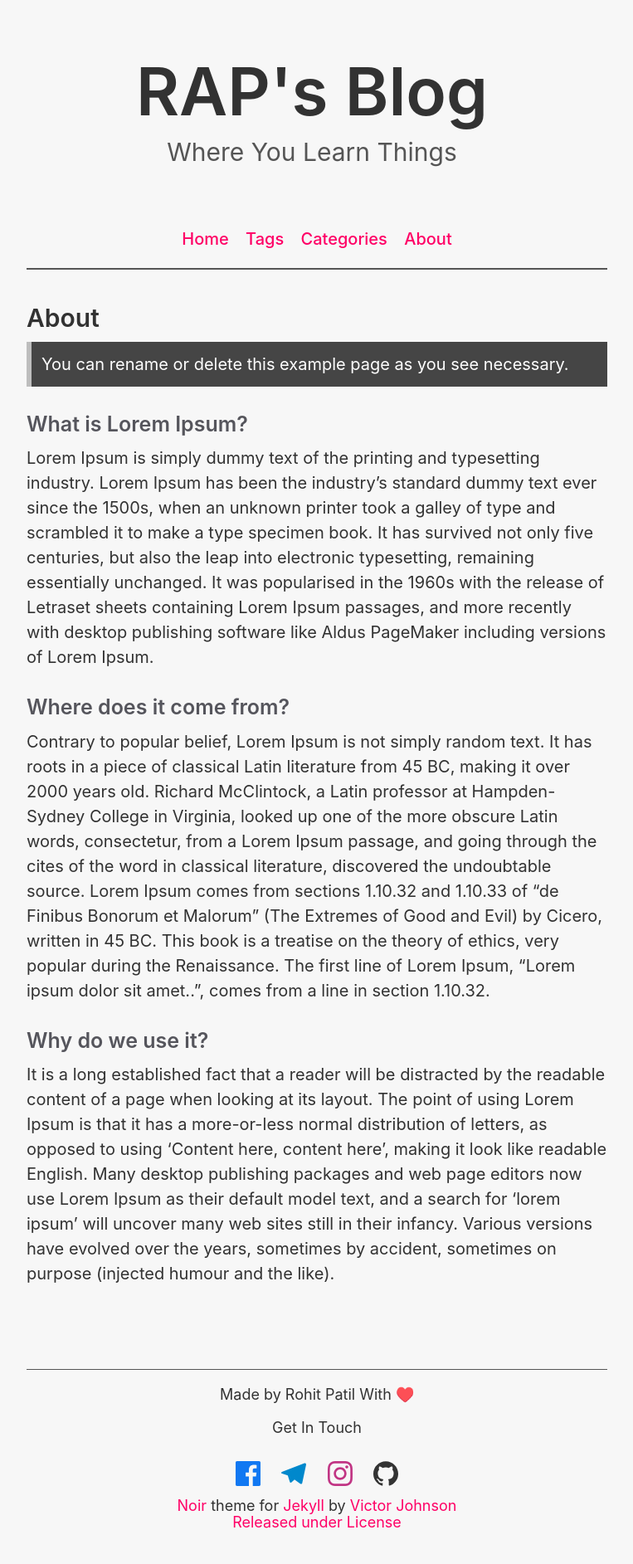
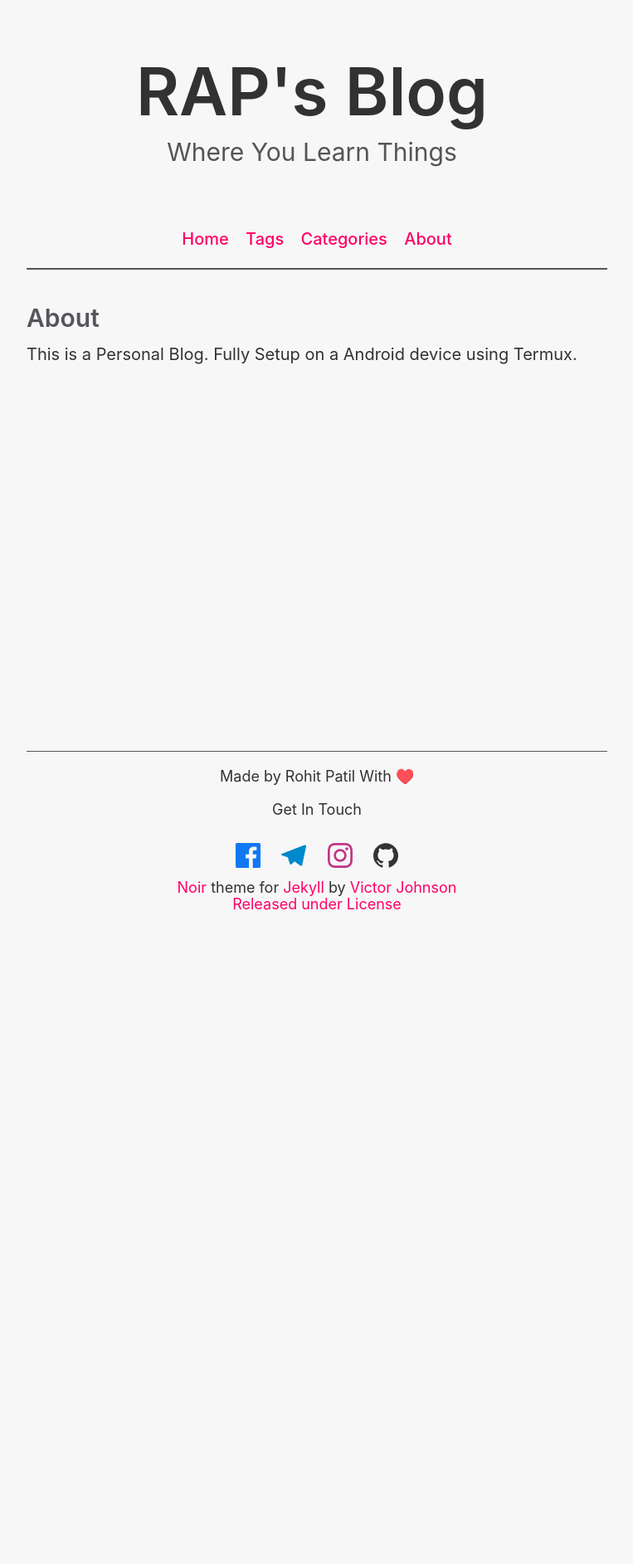
Before and after one commit to raprocks/raprocks.github.io, a Jekyll site: the page built from about.md, in a window 1280 px wide. Shown: the whole page at 83% size, without its empty margins (258-1021 px from the left). Built offline with Jekyll 4.4.1, drawn with Linux system fonts in a browser that asks for light colours; after the commit the page ends 1140 px from its top, so only the background shows below that.

Commit message:
initial commit for about page

```diff
--- a/about.md
+++ b/about.md
@@ -1,18 +1,7 @@
 ---
-layout: page
-title: About
+layout: default
+title: About & Credits
 ---
 
-<p class="message">
-  You can rename or delete this example page as you see necessary.
-</p>
-
-### What is Lorem Ipsum?
-
-Lorem Ipsum is simply dummy text of the printing and typesetting industry. Lorem Ipsum has been the industry's standard dummy text ever since the 1500s, when an unknown printer took a galley of type and scrambled it to make a type specimen book. It has survived not only five centuries, but also the leap into electronic typesetting, remaining essentially unchanged. It was popularised in the 1960s with the release of Letraset sheets containing Lorem Ipsum passages, and more recently with desktop publishing software like Aldus PageMaker including versions of Lorem Ipsum.
-
-### Where does it come from?
-Contrary to popular belief, Lorem Ipsum is not simply random text. It has roots in a piece of classical Latin literature from 45 BC, making it over 2000 years old. Richard McClintock, a Latin professor at Hampden-Sydney College in Virginia, looked up one of the more obscure Latin words, consectetur, from a Lorem Ipsum passage, and going through the cites of the word in classical literature, discovered the undoubtable source. Lorem Ipsum comes from sections 1.10.32 and 1.10.33 of "de Finibus Bonorum et Malorum" (The Extremes of Good and Evil) by Cicero, written in 45 BC. This book is a treatise on the theory of ethics, very popular during the Renaissance. The first line of Lorem Ipsum, "Lorem ipsum dolor sit amet..", comes from a line in section 1.10.32.
-
-### Why do we use it?
-It is a long established fact that a reader will be distracted by the readable content of a page when looking at its layout. The point of using Lorem Ipsum is that it has a more-or-less normal distribution of letters, as opposed to using 'Content here, content here', making it look like readable English. Many desktop publishing packages and web page editors now use Lorem Ipsum as their default model text, and a search for 'lorem ipsum' will uncover many web sites still in their infancy. Various versions have evolved over the years, sometimes by accident, sometimes on purpose (injected humour and the like).
+# About
+This is a Personal Blog. Fully Setup on a Android device using Termux.
```
